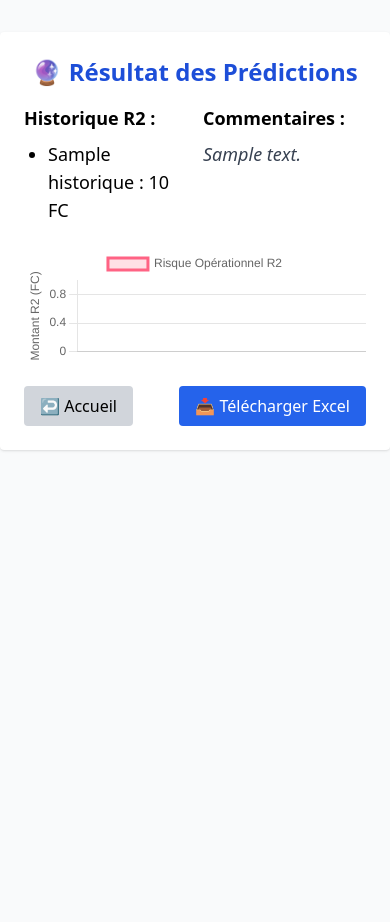
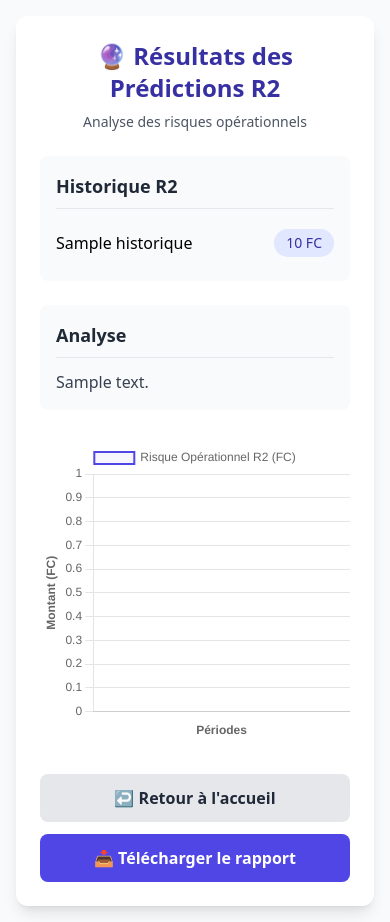
Before and after one commit to Jospin1933/spinos-flask-app, a Flask app: template templates/result.html in a window 390 px wide. Before the commit the page ends 451 px from the top, so only its background shows below. Run offline with Flask 3, Linux system fonts and the light colour scheme; the template is opened without the code that fills it: most values are stand-ins (such as "Sample title", 1, 10 or a date in 2020); some libraries are stand-ins or nearby versions.

Commit message:
je viens de perfectionner les design responsiv pour le result

```diff
--- a/templates/result.html
+++ b/templates/result.html
@@ -2,61 +2,144 @@
 <html lang="fr">
 <head>
   <meta charset="UTF-8">
-  <title>Résultats</title>
+  <meta name="viewport" content="width=device-width, initial-scale=1.0, maximum-scale=1.0, user-scalable=no">
+  <title>Résultats Prédiction R2</title>
   <script src="https://cdn.tailwindcss.com"></script>
   <script src="https://cdn.jsdelivr.net/npm/chart.js"></script>
+  <style>
+    @media (max-width: 768px) {
+      .chart-container {
+        height: 300px !important;
+      }
+      .data-card {
+        grid-template-columns: 1fr !important;
+      }
+    }
+  </style>
 </head>
-<body class="bg-gray-50 py-8">
-  <div class="max-w-4xl mx-auto bg-white p-6 rounded shadow">
-    <h2 class="text-2xl font-bold mb-4 text-center text-blue-700">🔮 Résultat des Prédictions</h2>
-    <div class="grid grid-cols-2 gap-4 text-lg">
-      <div>
-        <h3 class="font-semibold mb-2">Historique R2 :</h3>
-        <ul class="list-disc ml-6">
+<body class="bg-gray-50 min-h-screen flex items-start justify-center p-4 sm:p-6">
+  <div class="w-full max-w-4xl mx-auto bg-white rounded-xl shadow-lg overflow-hidden">
+    <div class="p-6 sm:p-8">
+      <div class="text-center mb-6">
+        <h1 class="text-2xl sm:text-3xl font-bold text-indigo-800">🔮 Résultats des Prédictions R2</h1>
+        <p class="text-sm text-gray-600 mt-2">Analyse des risques opérationnels</p>
+      </div>
+
+      <div class="data-card grid grid-cols-1 md:grid-cols-2 gap-6 mb-8">
+        <div class="bg-gray-50 p-4 rounded-lg">
+          <h3 class="font-semibold text-lg text-gray-800 mb-3 border-b pb-2">Historique R2</h3>
+          <ul class="space-y-2">
             {% for label, val in historique %}
-            <li>{{ label }} : {{ "{:,.0f}".format(val) }} FC</li>
+            <li class="flex justify-between items-center py-2 border-b border-gray-100 last:border-0">
+              <span class="font-medium">{{ label }}</span>
+              <span class="bg-indigo-100 text-indigo-800 px-3 py-1 rounded-full text-sm">
+                {{ "{:,.0f}".format(val) }} FC
+              </span>
+            </li>
             {% endfor %}
           </ul>
         </div>
-      <div>
-        <h3 class="font-semibold mb-2">Commentaires :</h3>
-        <p class="text-gray-700 italic">{{ commentaire }}</p>
+
+        <div class="bg-gray-50 p-4 rounded-lg">
+          <h3 class="font-semibold text-lg text-gray-800 mb-3 border-b pb-2">Analyse</h3>
+          <div class="prose prose-sm text-gray-700">
+            <p>{{ commentaire }}</p>
           </div>
         </div>
-    <div class="my-6">
-      <canvas id="r2Chart" height="100"></canvas>
       </div>
-    <div class="flex justify-between mt-6">
-      <a href="/" class="bg-gray-300 text-black px-4 py-2 rounded">↩️ Accueil</a>
-      <a href="/download" class="bg-blue-600 text-white px-4 py-2 rounded hover:bg-blue-700">📥 Télécharger Excel</a>
+
+      <div class="chart-container mb-8" style="height: 400px">
+        <canvas id="r2Chart"></canvas>
+      </div>
+
+      <div class="flex flex-col sm:flex-row justify-between gap-3">
+        <a href="/" class="flex-1 bg-gray-200 hover:bg-gray-300 text-gray-800 font-semibold py-3 px-4 rounded-lg text-center transition-colors duration-200">
+          ↩️ Retour à l'accueil
+        </a>
+        <a href="/download" class="flex-1 bg-indigo-600 hover:bg-indigo-700 text-white font-semibold py-3 px-4 rounded-lg text-center transition-colors duration-200">
+          📥 Télécharger le rapport
+        </a>
       </div>
     </div>
+  </div>
+
   <script>
+    // Configuration responsive du graphique
+    function initChart() {
       const ctx = document.getElementById('r2Chart').getContext('2d');
       const labels = {{ all_labels | safe }};
       const data = {{ all_values | safe }};
-    new Chart(ctx, {
+
+      return new Chart(ctx, {
         type: 'line',
         data: {
           labels: labels,
           datasets: [{
-          label: 'Risque Opérationnel R2',
+            label: 'Risque Opérationnel R2 (FC)',
             data: data,
-          borderColor: 'rgba(255, 99, 132, 1)',
-          backgroundColor: 'rgba(255, 99, 132, 0.2)',
-          tension: 0.3,
-          fill: false,
-          pointRadius: 5
+            borderColor: 'rgba(79, 70, 229, 1)',
+            backgroundColor: 'rgba(79, 70, 229, 0.05)',
+            borderWidth: 2,
+            tension: 0.4,
+            fill: true,
+            pointBackgroundColor: 'rgba(79, 70, 229, 1)',
+            pointRadius: 5,
+            pointHoverRadius: 7
           }]
         },
         options: {
           responsive: true,
+          maintainAspectRatio: false,
+          plugins: {
+            legend: {
+              position: 'top',
+            },
+            tooltip: {
+              callbacks: {
+                label: function(context) {
+                  return context.dataset.label + ': ' + context.raw.toLocaleString() + ' FC';
+                }
+              }
+            }
+          },
           scales: {
             y: {
               beginAtZero: false,
-            title: { display: true, text: 'Montant R2 (FC)' }
+              title: {
+                display: true,
+                text: 'Montant (FC)',
+                font: { weight: 'bold' }
+              },
+              ticks: {
+                callback: function(value) {
+                  return value.toLocaleString();
                 }
               }
+            },
+            x: {
+              title: {
+                display: true,
+                text: 'Périodes',
+                font: { weight: 'bold' }
+              }
+            }
+          }
+        }
+      });
+    }
+
+    // Initialisation avec redimensionnement responsive
+    document.addEventListener('DOMContentLoaded', function() {
+      const chart = initChart();
+
+      // Gestion du redimensionnement
+      window.addEventListener('resize', function() {
+        chart.resize();
+      });
+
+      // Optimisation mobile
+      if (/Android|webOS|iPhone|iPad|iPod|BlackBerry|IEMobile|Opera Mini/i.test(navigator.userAgent)) {
+        document.querySelector('meta[name="viewport"]').content = 'width=device-width, initial-scale=1.0, maximum-scale=1.0, user-scalable=0';
       }
     });
   </script>
```
Also changed, not shown: 1 other file. Lines whose indentation alone changed are shown as unchanged.
